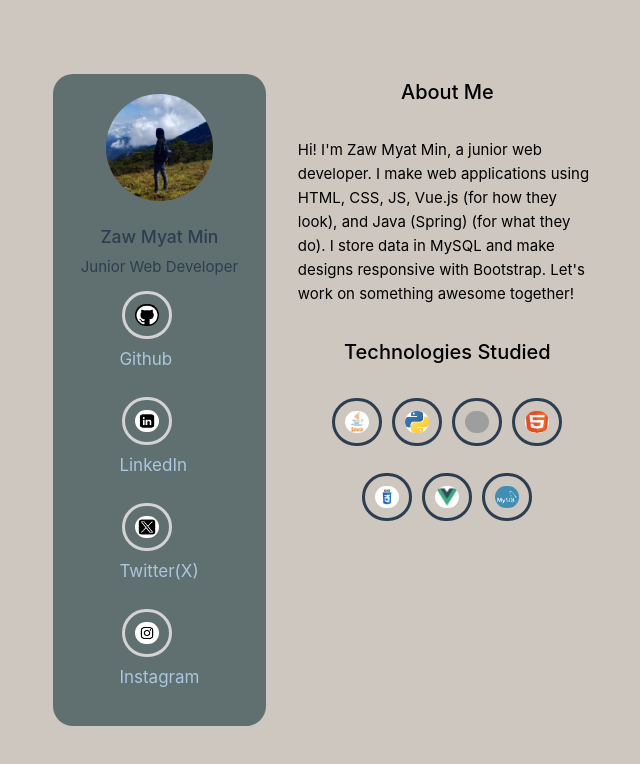
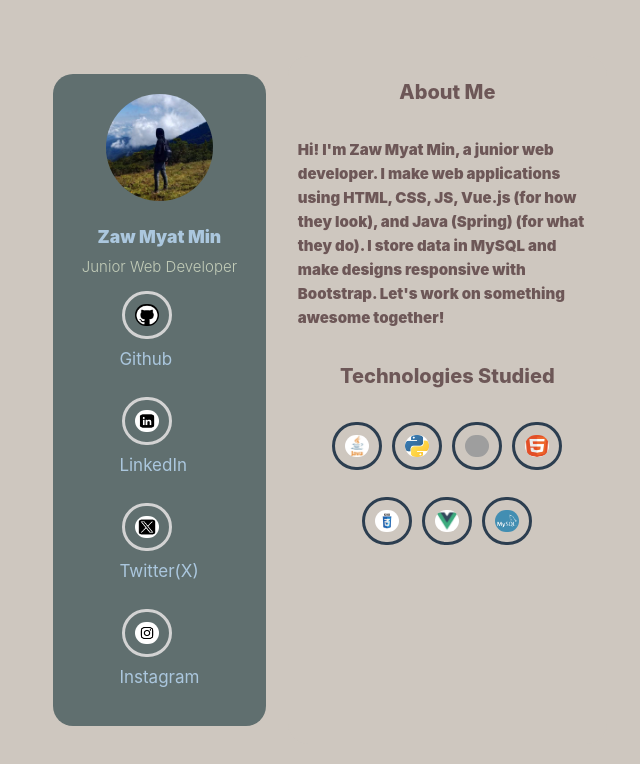
Before and after one commit to zawmyatmin/portfolio, a Vue app: page / in a window 1280 px wide. Shown: the top 764 px of the page, without its empty margins (319-959 px from the left). Built offline with nearby package versions, Linux system fonts and the light colour scheme; grey boxes are pictures that could not be loaded.

Commit message:
ui changed

```diff
--- a/src/components/Main.vue
+++ b/src/components/Main.vue
@@ -21,7 +21,7 @@
                                 <h2>LinkedIn</h2>
                             </a>
                         </div>
-                        <div class="link">
+                        <div class="link" >
                             <a href="https://twitter.com/zawmyatminn_">
                                 <img src="../logos/x.jpg" alt="" class="logo">
                                 <h2>Twitter(X)</h2>
@@ -140,7 +140,8 @@ img {
 p{
     padding: 10px;
     font-size: 15px;
-    color: black;
+    font-weight: 1000;
+    color: rgb(109, 87, 87);
 }
 .footer{
     font-size: 15;
@@ -164,11 +165,13 @@ p{
 }
 h4{
     padding: 2px;
-    font-weight: 400;
+    font-weight: 300;
+    color:rgb(195, 205, 185);
 }
 h3{
+    color:rgb(171, 199, 222);
     padding: 2px;
-    font-weight: 500;
+    font-weight: 1000;
 }
 h2{
     font-size: 17px;
@@ -179,9 +182,9 @@ h1{
     margin:10px 5px;
     display: flex;
     justify-content: center;
-    color: black;
+    color: rgb(109, 87, 87);
     padding: 10px;
-    font-weight: 500;
+    font-weight: 800;
     font-size: 20px;
 }
 .studied{
```
